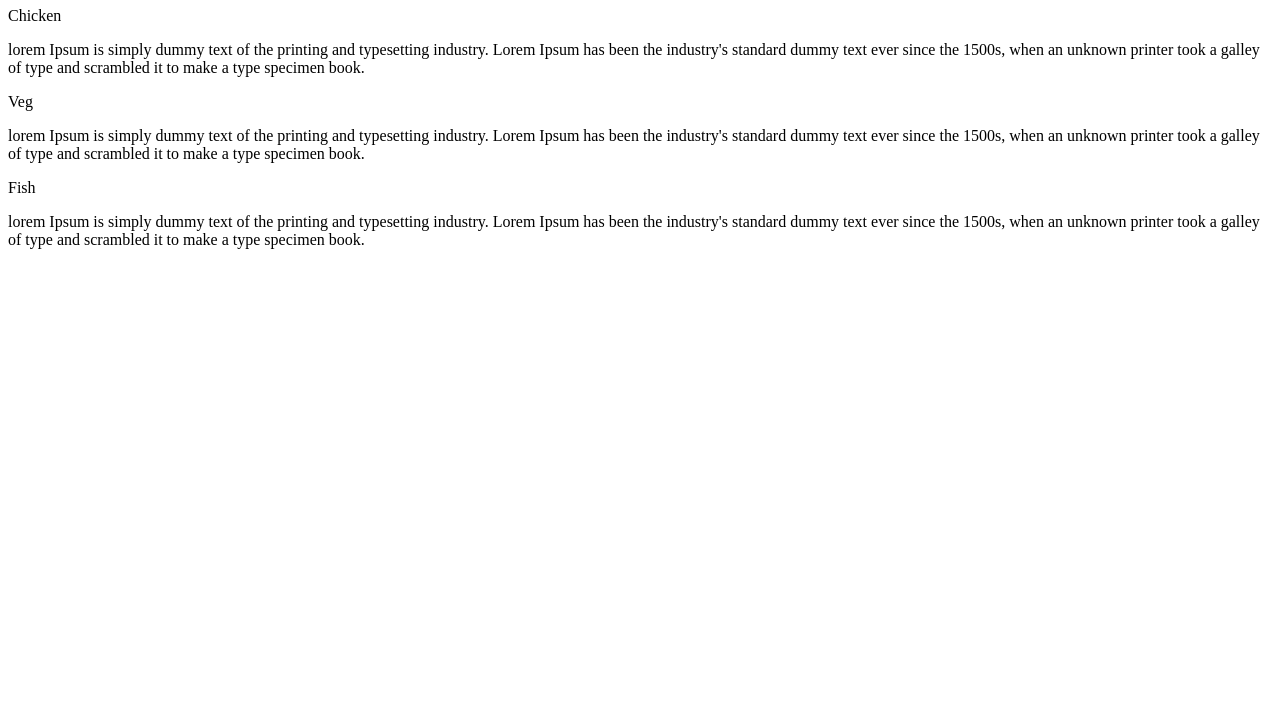
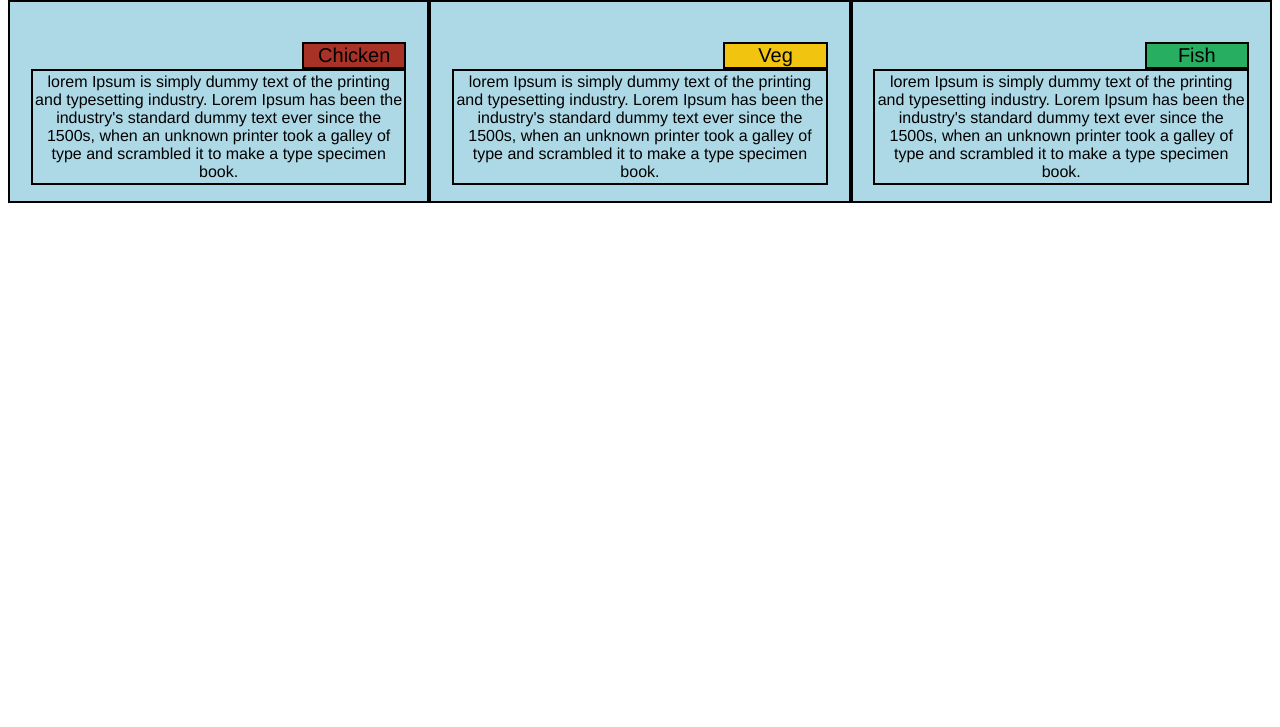
Before and after one commit to yjorKee/websites_for_me, a plain HTML site: page mod2_solution/index.html in a window 1280 px wide. Shown: the part 73-800 px from the top of the page. Drawn offline with Linux system fonts and the light colour scheme.

Commit message:
update index.html

```diff
--- a/mod2_solution/index.html
+++ b/mod2_solution/index.html
@@ -4,7 +4,7 @@
 	<title>Assignment Solution for Module 2</title>
 	<meta charset="utf-8">
 	<meta name="viewport" content="width=device-width initial-scale=1">
-	<link rel="stylesheet" type="text/css" href="/Users/sha/Documents/Programming/my_css/mod2_sol.css">
+	<link rel="stylesheet" type="text/css" href="style_for_mod2.css">
 </head>
 <body>
 	<h1>Our Menu</h1>
```
